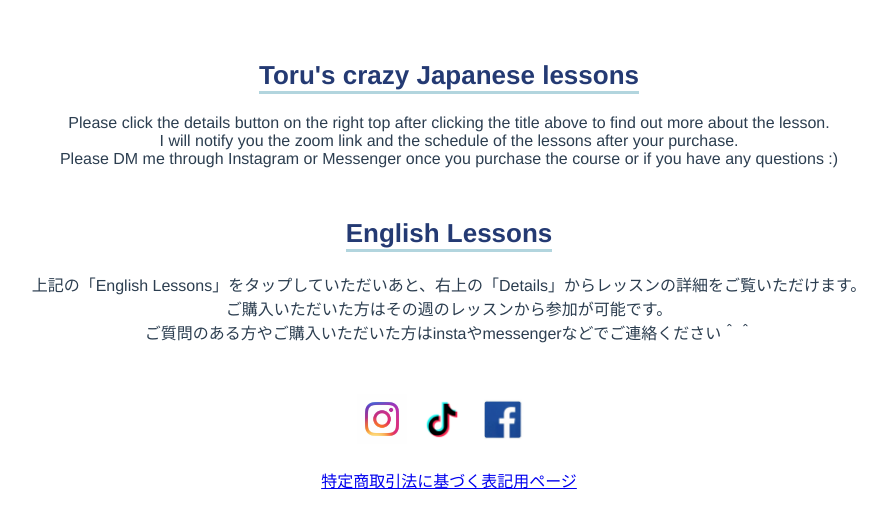
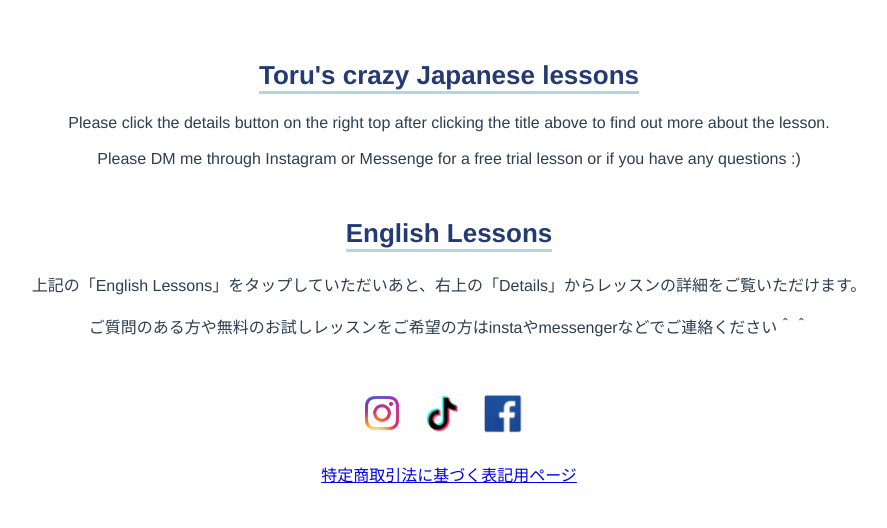
Before and after one commit to tofudesukedo/school, a Vue app: page / in a window 1280 px wide. Shown: the top 528 px of the page, without its empty margins (191-1078 px from the left). Built offline with nearby package versions, Linux system fonts and the light colour scheme.

Commit message:
文章変更

```diff
--- a/src/App.vue
+++ b/src/App.vue
@@ -10,11 +10,9 @@
     <p style="margin: 20px 10px">
       Please click the details button on the right top after clicking the title
       above to find out more about the lesson. <br />
-      I will notify you the zoom link and the schedule of the lessons after your
-      purchase.
       <br />
-      Please DM me through Instagram or Messenger once you purchase the course
-      or if you have any questions :)
+      Please DM me through Instagram or Messenge for a free trial lesson or if
+      you have any questions :)
     </p>
   </div>
   <div style="margin: 50px 10px 50px">
@@ -28,7 +26,7 @@
     <p style="margin: 20px 10px">
       上記の「English
       Lessons」をタップしていただいあと、右上の「Details」からレッスンの詳細をご覧いただけます。<br />
-      ご購入いただいた方はその週のレッスンから参加が可能です。<br />ご質問のある方やご購入いただいた方はinstaやmessengerなどでご連絡ください＾＾
+      <br />ご質問のある方や無料のお試しレッスンをご希望の方はinstaやmessengerなどでご連絡ください＾＾
     </p>
   </div>
   <div style="margin-bottom: 20px">
```
